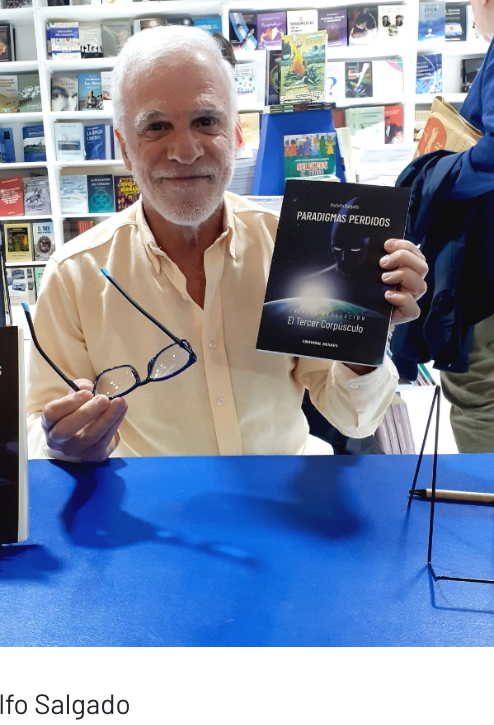
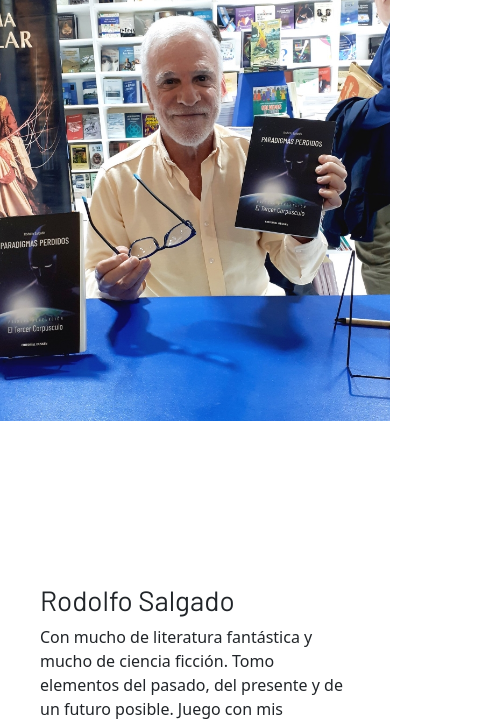
Before and after one commit to florikofs/entrega_final, a website: page pages/autor.html in a window 390 px wide. Shown: the part 45-770 px from the top of the page, 494 px wide, since content can reach past the window. Drawn offline with nearby package versions, Linux system fonts and the light colour scheme.

Commit message:
Ajustes autor responsive

```diff
--- a/pages/autor.html
+++ b/pages/autor.html
@@ -45,7 +45,9 @@
 
     <main class="autor_main">
         <div class="autor_content">
-            <div><img src="../resources/autor.jpg" alt="foto autor"></div>
+            <div class="img_contenedor">
+                <img class="img-fluid" src="../resources/autor.jpg" alt="foto autor">
+            </div>
             <div class="autor_content_text">
                 <h1>Rodolfo Salgado</h1>
                 <p>Con mucho de literatura fantástica y mucho de ciencia ficción.
@@ -56,6 +58,8 @@
                     fundamentalismo pierde ante nuevos paradigmas. La verdad no tiene dueño. Reviso día a día mis
                     convicciones y las refuto. Nada es estático. Lo único que es inalterable es el cambio, y llega
                     inexorablemente, estemos o no preparados para afrontarlo."</p>
+                <p class="txt_destacado">Cada decisión te acerca a la realidad, a la fantasía. Ambas navegan
+                    el mismo río. Sumergen tus sentidos en sus aguas, turbulentas.</p>
                 <p> Cualquier parecido con la realidad NO es pura coincidencia. El lavado de cerebro en su máxima
                     expresión! "Gente movilizada para ser sus propios verdugos. No alcanzo a entender tanta locura.
                     Palabras sagradas como libertad en boca de violentos que la mencionan descaradamente sin entender si
@@ -63,8 +67,6 @@
                     arengando a miles en búsqueda de utopías paranoides, sólo en beneficio de ocultos monjes que ni
                     siquiera conocen, ni conocerán". Un virus para eliminar a la población inservible.
                 </p>
-                <p class="txt_destacado">Cada decisión te acerca a la realidad, a la fantasía. Ambas navegan
-                    el mismo río. Sumergen tus sentidos en sus aguas, turbulentas.</p>
             </div>
         </div>
     </main>
--- a/scss/sections/_s_autor.scss
+++ b/scss/sections/_s_autor.scss
@@ -3,24 +3,33 @@
 
     .autor_content {
         @extend .contenedor_hoja;
-        display: flex;
+        display: grid;
+        grid-template-columns: 1fr 1fr;
 
-        div {
+        .img_contenedor {
+
             img {
-                max-height: 650px;
+                width: 100%;
             }
         }
 
         .autor_content_text {
             padding: 40px;
+            text-align: left;
         }
     }
 }
 
 // Media Queries
 @media (max-width: 900px) {
-    .autor_content {
-        flex-direction: column;
-        align-items: normal;
+    .autor_main {
+        .autor_content {
+            grid-template-columns: 1fr;
+            grid-template-rows: 0.5fr 1fr;
+
+            .img_contenedor {
+                overflow: hidden;
+            }
+        }
     }
 }
```
Also changed, not shown: css/style.css.
